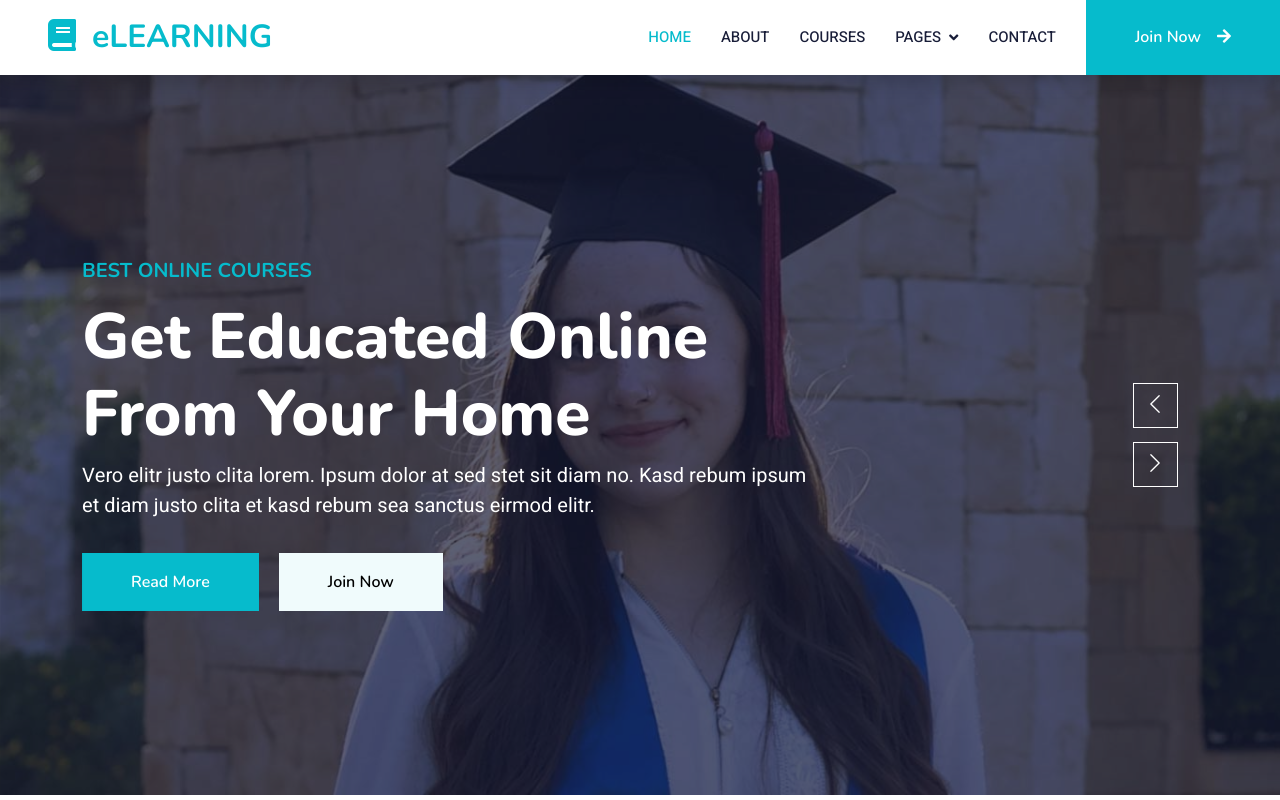
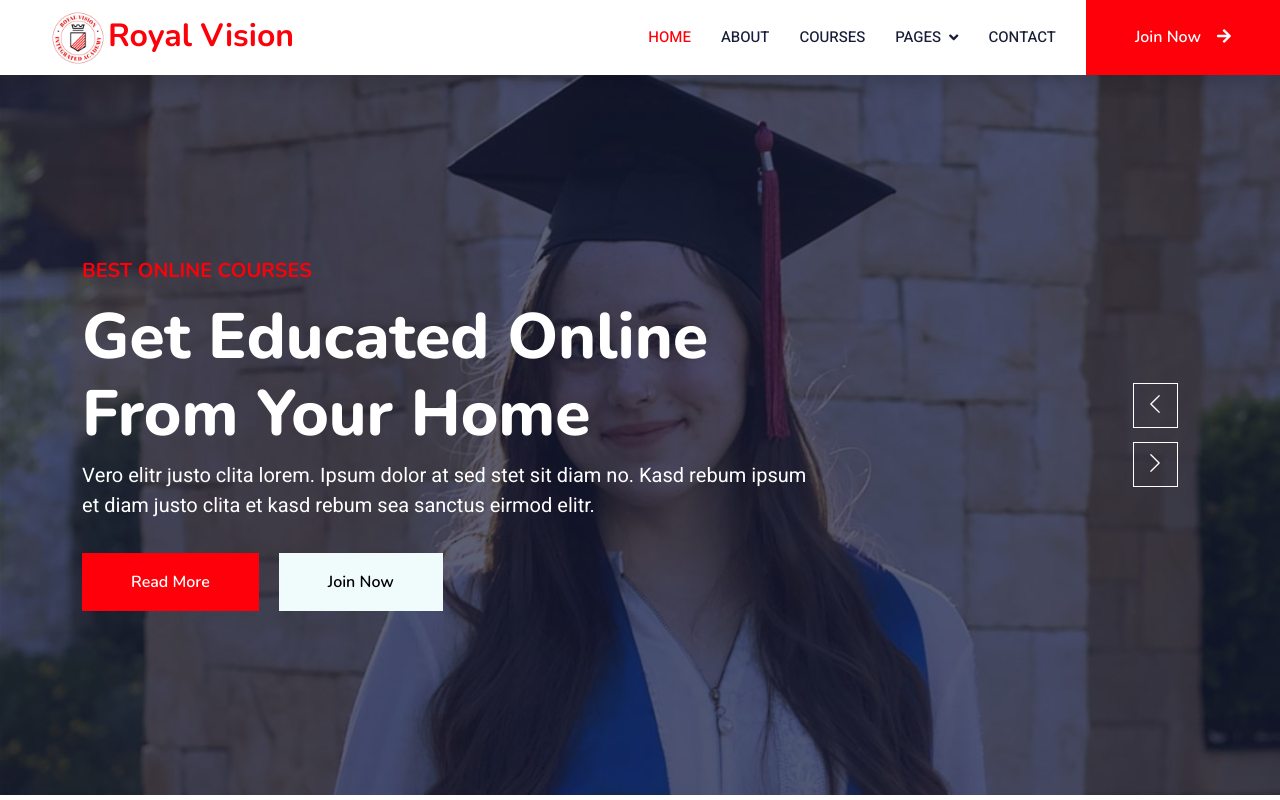
Before and after one commit to biki369/royal-vision, a plain HTML site: page index.html in a window 1280 px wide. Shown: the top 800 px of the page. Drawn offline with nearby package versions, Linux system fonts and the light colour scheme.

Commit message:
19.6.25::21:23

```diff
--- a/css/style.css
+++ b/css/style.css
@@ -1,6 +1,7 @@
 /********** Template CSS **********/
 :root {
-    --primary: #06BBCC;
+    /* --primary: #06BBCC; */
+    --primary: #fd000a;
     --light: #F0FBFC;
     --dark: #181d38;
 }
@@ -77,6 +78,11 @@
 
 
 /*** Navbar ***/
+.logo{
+    width: 60px;
+    height: 60px;
+    object-fit: cover;
+}
 .navbar .dropdown-toggle::after {
     border: none;
     content: "\f107";
--- a/index.html
+++ b/index.html
@@ -44,7 +44,8 @@
     <!-- Navbar Start -->
     <nav class="navbar navbar-expand-lg bg-white navbar-light shadow sticky-top p-0">
         <a href="index.html" class="navbar-brand d-flex align-items-center px-4 px-lg-5">
-            <h2 class="m-0 text-primary"><i class="fa fa-book me-3"></i>eLEARNING</h2>
+            <!-- <h2 class="m-0 text-primary"><i class="fa fa-book me-3"></i>Royal Vision</h2> -->
+            <h2 class="m-0 text-primary"><img src="./img/logo.jpg" class="logo" alt="">Royal Vision</h2>
         </a>
         <button type="button" class="navbar-toggler me-4" data-bs-toggle="collapse" data-bs-target="#navbarCollapse">
             <span class="navbar-toggler-icon"></span>
@@ -168,8 +169,8 @@
                 <div class="col-lg-6 wow fadeInUp" data-wow-delay="0.3s">
                     <h6 class="section-title bg-white text-start text-primary pe-3">About Us</h6>
                     <h1 class="mb-4">Welcome to eLEARNING</h1>
-                    <p class="mb-4">Tempor erat elitr rebum at clita. Diam dolor diam ipsum sit. Aliqu diam amet diam et eos. Clita erat ipsum et lorem et sit.</p>
-                    <p class="mb-4">Tempor erat elitr rebum at clita. Diam dolor diam ipsum sit. Aliqu diam amet diam et eos. Clita erat ipsum et lorem et sit, sed stet lorem sit clita duo justo magna dolore erat amet</p>
+                    <p class="mb-4">A buzzing hub of academic awesomeness, overflowing with youthful creativity, making a big splash in the world of knowledge and technology, and shaping the future of the state, region, and nation! ROYAL VISION INTEGRATED ACADEMY blossomed from a mixture of positivity, elbow grease, commitment, and passion from a bunch of awesome individuals.</p>
+
                     <div class="row gy-2 gx-4 mb-4">
                         <div class="col-sm-6">
                             <p class="mb-0"><i class="fa fa-arrow-right text-primary me-2"></i>Skilled Instructors</p>
--- a/scss/bootstrap.scss
+++ b/scss/bootstrap.scss
@@ -1,6 +1,7 @@
 /******* Customized Bootstrap ********/
 
-$primary: #06BBCC;
+// $primary: #06BBCC;
+$primary: #fd000a;
 $light: #F0FBFC;
 $dark: #181d38;
 
```
Also changed, not shown: about.html (+2 -2 lines), css/bootstrap.min.css, img/logo.jpg (added), 1 other file.
